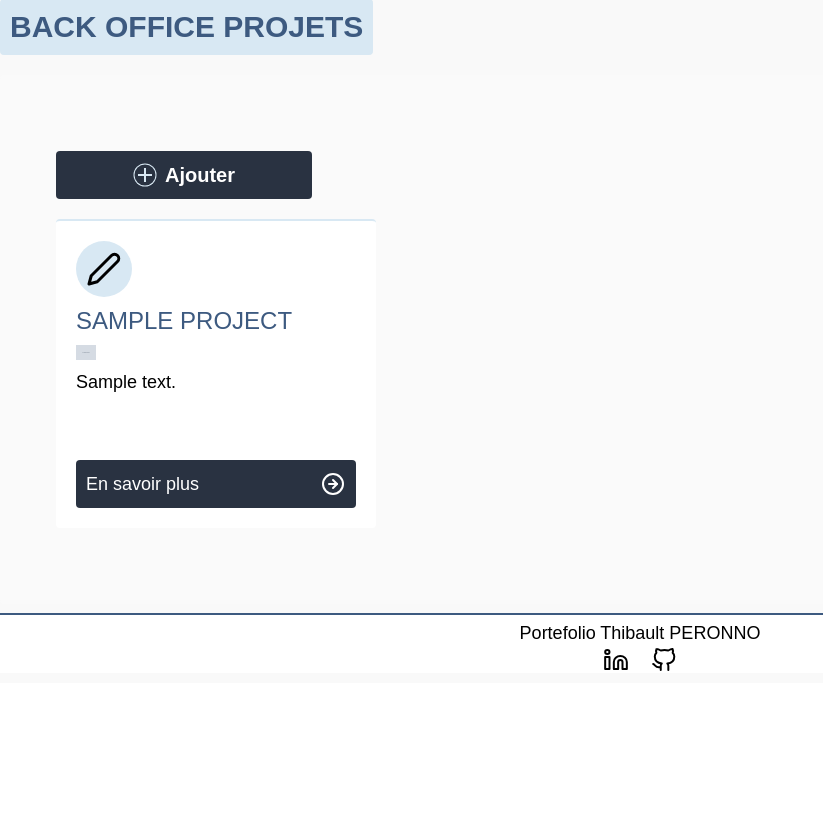
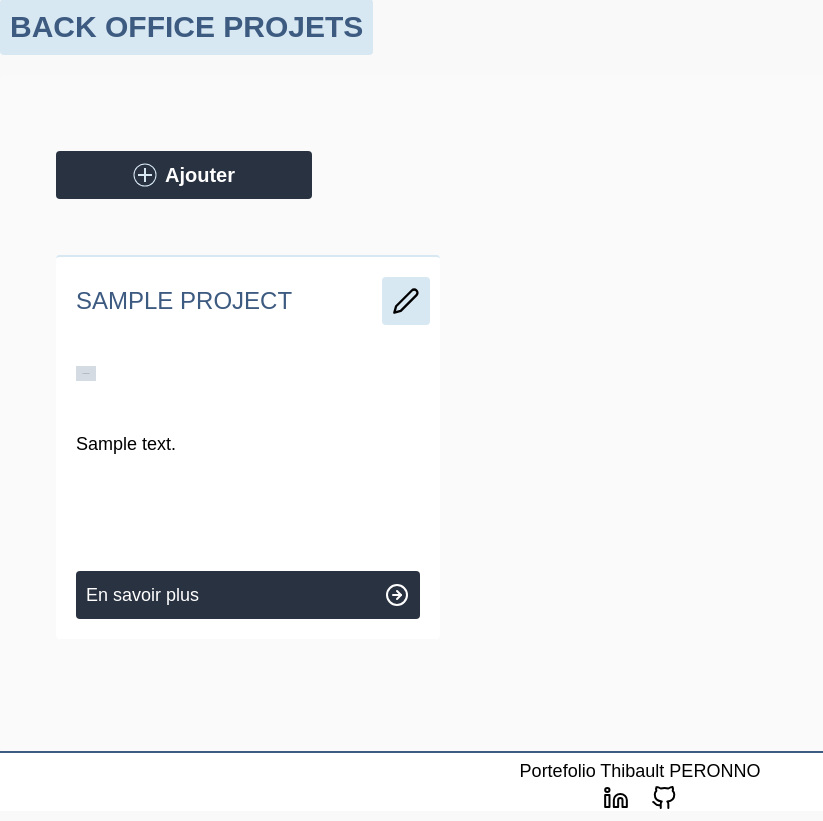
Before and after one commit to thibault-peronno/portefolio, a PHP site: template app/views/bo-projects.tpl.php in a window 1280 px wide. Shown: the part 117-938 px from the top of the page, without its empty margins (0-823 px from the left). Before the commit the page ends 788 px from the top, so only its background shows below. Run offline with PHP 8.4, Linux system fonts and the light colour scheme; the template is opened without the code that fills it: most values are stand-ins (such as "Sample title", 1, 10 or a date in 2020); grey boxes marked "Sample" are stand-in pictures; some libraries are stand-ins or nearby versions.

Commit message:
standardization of admin projects page

```diff
--- a/app/views/bo-projects.tpl.php
+++ b/app/views/bo-projects.tpl.php
@@ -11,10 +11,10 @@
   </a>
   <div class="sm:flex sm:gap-5 sm:flex-wrap">
     <?php foreach ($projects as $project) : ?>
-      <div class="bg-white rounded border-t-2 border-primary my-5 p-5 sm:w-80">
-        <a href="<?= "/bo-editer-projet/" . $project['id'] ?>">
-          <div class="bg-primary rounded-full p-2.5 w-max flex">
-            <img src="/assets/images/icons/edit.svg" alt="Button pour modifier le projet" class="m-auto w-9 h-9" />
+      <div class="bg-white rounded border-t-2 border-primary relative flex flex-col justify-between my-14 p-5 sm:w-96 sm:h-96 rounded">
+        <a href="<?= "/bo-editer-projet/" . $project['id'] ?>" class="absolute right-2.5">
+          <div class="bg-primary rounded p-2.5 w-max flex">
+            <img src="/assets/images/icons/edit.svg" alt="Button pour modifier le projet" class="m-auto w-7 h-7" />
           </div>
         </a>
         <h2 class="text-2xl text-secondary uppercase my-2">
@@ -25,7 +25,7 @@
             <img src="<?= '/assets/images/languages/' . $label['picture'] ?>" alt="" class="w-5" />
           <?php endforeach ?>
         </div>
-        <p class="my-2 h-20">
+        <p class="my-2 text-clip overflow-hidden text-lg h-20">
           <?= $project['description'] ?>
         </p>
         <a href="<?= "/bo-projet/" . $project['id'] ?>">
```
Also changed, not shown: public/assets/style/output.css.
